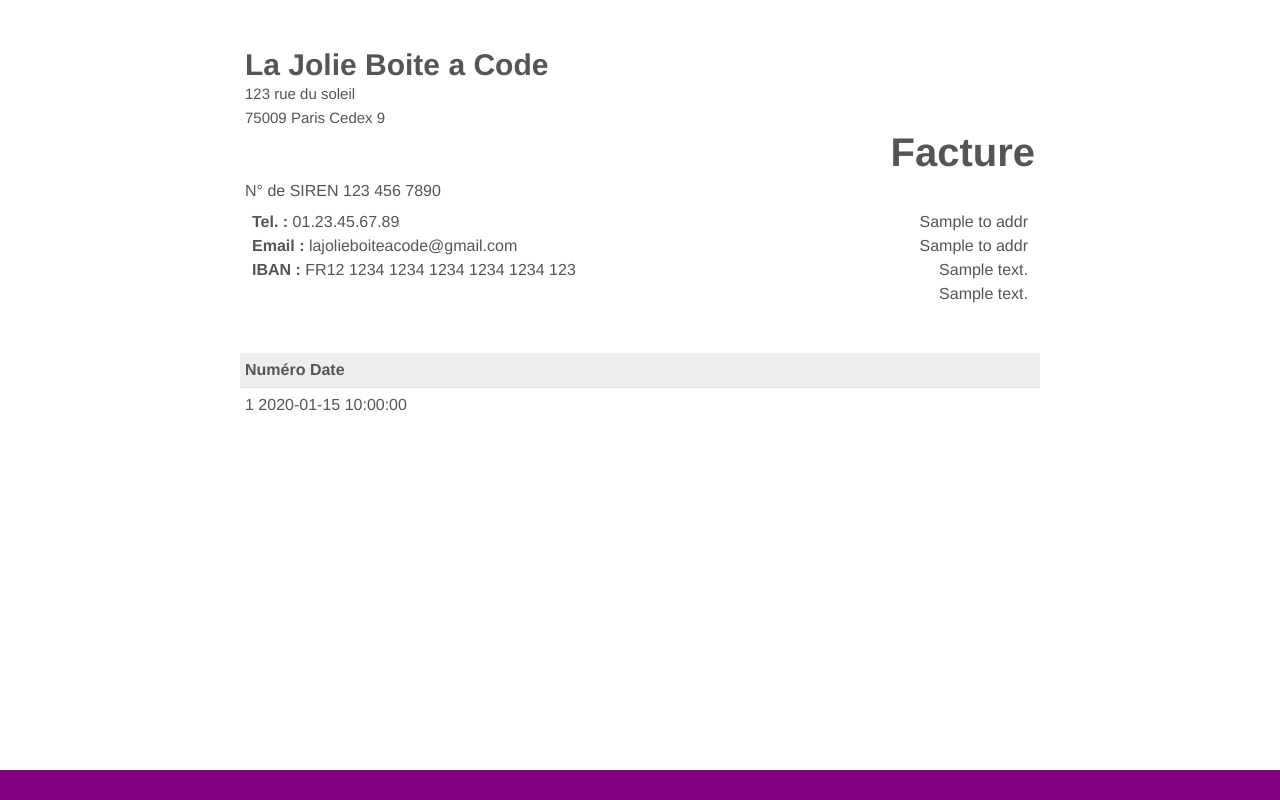
After one commit to Lucas-Chevalier/CRM-La-jolie-boite-a-code, a Flask app: template Python/templates/invoice.html in a window 1280 px wide. The commit adds this page. Run offline with Flask 2, Linux system fonts and the light colour scheme; the template is opened without the code that fills it: most values are stand-ins (such as "Sample title", 1, 10 or a date in 2020); some libraries are stand-ins or nearby versions.

Commit message:
Add files via upload
Grosse modif CSS

```diff
--- /dev/null
+++ b/Python/app.py
@@ -0,0 +1,5 @@
+from weasyprint import HTML
+import flask
+
+html = HTML('templates/invoice.html')
+html.write_pdf('invoice.pdf')
--- a/Python/main.py
+++ b/Python/main.py
@@ -54,7 +54,7 @@ def addlogin():
         #time.sleep(1)
         cur.close()
         database_conn.close()
-        return redirect(location="/CRM_Boite_a_code/add_prospect")
+        return redirect(url_for('index'))
     return render_template('add_login.html', error=error)
 
 
@@ -76,7 +76,7 @@ def addprospect():
         database_conn.close()
         return redirect(location="/CRM_Boite_a_code/add_comment")
 
-    return render_template('titanic.html', form=form)
+    return render_template('crm.html', form=form)
 
 
 @app.route('/CRM_Boite_a_code/add_contact', methods=['GET', 'POST'])
@@ -94,7 +94,7 @@ def addcontact():
         cur.close()
         database_conn.close()
         return redirect(location="/CRM_Boite_a_code/add_comment")
-    return render_template('titanic.html', form=form)
+    return render_template('crm.html', form=form)
 
 
 @app.route('/CRM_Boite_a_code/modify_contact', methods=['GET', 'POST'])
@@ -112,7 +112,7 @@ def modifycontact():
         cur.close()
         database_conn.close()
         return redirect(location="/CRM_Boite_a_code/add_comment")
-    return render_template('titanic.html', form=form)
+    return render_template('crm.html', form=form)
 
 
 @app.route('/CRM_Boite_a_code/add_comment', methods=['GET', 'POST'])
@@ -129,16 +129,20 @@ def addcomment():
         cur.close()
         database_conn.close()
         return redirect(location="/CRM_Boite_a_code/add_prospect")
-    return render_template('titanic.html', form=form)
+    return render_template('add_comment.html', form=form)
 
 @app.route('/CRM_Boite_a_code')
 def index():
 
-    cur = database_conn.cursor()
-    query = "SELECT * FROM LegalEntity"
-    list = cur.execute(query)
-    cur.close()
-    return render_template('titanic_list.html', list=list)
+       database_conn = sqlite3.connect(database_filename, check_same_thread=False)
+       cur = database_conn.cursor()
+       cur.execute("""SELECT Name, City FROM LegalEntity""")
+       legalentity = cur.fetchall()
+       database_conn.commit()
+       cur.close()
+       database_conn.close()
+       print(legalentity)
+       return render_template('prospect_list.html', list=list)
 
 @app.route('/CRM_Boite_a_code/invoice')
 def invoive():
@@ -150,9 +154,10 @@ def invoive():
         'addr2': 'Sunnyville, CA 12345'
     }
     to_addr = {
-        'company_name': 'Acme Corp',
-        'person_name': 'John Dilly',
-        'person_email': 'john@example.com'
+        'company_name': 'Nom du prospet',
+        'person_name': 'Nom du contact',
+        'campany_address': 'Adresse du prospect',
+        'campany_sup_address': 'Code et Ville du prospect'
     }
     items = [
         {
--- /dev/null
+++ b/Python/templates/invoice.html
@@ -0,0 +1,176 @@
+<!doctype html>
+<html>
+<head>
+  <meta charset="utf-8">
+  <title>Facture</title>
+
+  <style>
+  @page {
+    size: a4 portrait;
+    margin: 0mm 0mm 0mm 0mm;
+    counter-increment: page;
+  }
+  .invoice-box {
+    max-width: 800px;
+    margin: auto;
+    padding: 30px;
+    font-size: 16px;
+    line-height: 24px;
+    font-family: 'Helvetica Neue', 'Helvetica', Helvetica, Arial, sans-serif;
+    color: #555;
+  }
+
+  .invoice-box table {
+    width: 100%;
+    line-height: inherit;
+    text-align: left;
+  }
+
+  .invoice-box table td {
+    padding: 5px;
+    vertical-align: top;
+  }
+
+  .invoice-box table tr td:nth-child(2) {
+    text-align: right;
+  }
+
+  .invoice-box table tr.top table td {
+    padding-bottom: 20px;
+  }
+
+  .invoice-box table tr.top table td.title {
+    font-size: 30px;
+    line-height: 45px;
+    color: #333;
+  }
+
+  .invoice-box table tr.information table td {
+    padding-bottom: 40px;
+  }
+
+  .invoice-box table tr.heading td {
+    background: #eee;
+    border-bottom: 1px solid #ddd;
+    font-weight: bold;
+  }
+
+  .invoice-box table tr.details td {
+    padding-bottom: 20px;
+  }
+
+  .invoice-box table tr.item td{
+    border-bottom: 1px solid #eee;
+  }
+
+  .invoice-box table tr.item.last td {
+    border-bottom: none;
+  }
+
+  .invoice-box table tr.total td:nth-child(2) {
+    border-top: 2px solid #eee;
+    font-weight: bold;
+  }
+
+  @media only screen and (max-width: 600px) {
+    .invoice-box table tr.top table td {
+      width: 100%;
+      display: block;
+      text-align: center;
+    }
+
+    .invoice-box table tr.information table td {
+      width: 100%;
+      display: block;
+      text-align: center;
+    }
+  }
+  div.divFooter {
+    position: fixed;
+    height: 30px;
+    background-color: purple;
+    bottom: 0;
+    width: 100%;
+    left: 0;
+  }
+
+  .adresse-boite-code {
+     font-size: 15px;
+  }
+
+  .mots-gras {
+     font-weight: bold;
+  }
+
+  .nom-boite {
+     font-size: 30px;
+  }
+
+  .numdate {
+     justify-content: space-between;
+  }
+
+  .facture {
+     text-align: end;
+     font-size: 40px;
+     margin-bottom: 15px;
+  }
+  </style>
+</head>
+
+<body>
+  <div class="invoice-box">
+    <table cellpadding="0" cellspacing="0">
+      <tr class="top">
+        <td colspan="2">
+            <tr>
+              <td class="title">
+                <span class="nom-boite mots-gras">La Jolie Boite a Code</span><br>
+                <span class="adresse-boite-code">
+                  123 rue du soleil<br>
+                  75009 Paris Cedex 9<br>
+                </span>
+              </td>
+            </tr>
+        </td>
+      </tr>
+
+
+      <tr class="information">
+        <td colspan="2">
+          <table>
+            <tr>
+              <td>
+                <span class="mots-gras">Tel. :</span> 01.23.45.67.89<br>
+                <span class="mots-gras">Email :</span> lajolieboiteacode@gmail.com<br>
+                <span class="mots-gras">IBAN :</span> FR12 1234 1234 1234 1234 1234 123
+              </td>
+              <div class="facture mots-gras">
+                Facture
+              </div>
+              <span>N° de SIREN 123 456 7890</span>
+              <td class="address-prospect">
+                {{to_addr['company_name']}}<br>
+                {{to_addr['person_name']}}<br>
+                {{to_addr['campany_address']}}<br>
+                {{to_addr['campany_sup_address']}}
+              </td>
+            </tr>
+          </table>
+        </td>
+      </tr>
+      <tr class="heading">
+        <td class="numdate">
+          Numéro
+          Date
+        </td>
+      </tr>
+      <td>
+             {{invoice_number}}
+             {{date}}
+      </td>
+    </table>
+  </div>
+  <div class="divFooter"></div>
+</body>
+</html>
```
Also changed, not shown: Python/static/css/style.css (+119 -1 lines), Python/templates/add_comment.html (added, +43 -0 lines), Python/templates/add_login.html (+22 -11 lines), Python/templates/crm.html (added, +43 -0 lines), Python/templates/login.html (+20 -9 lines), Python/templates/prospect_list.html (added, +49 -0 lines), Python/CRM.sqlite, 2 other files.
